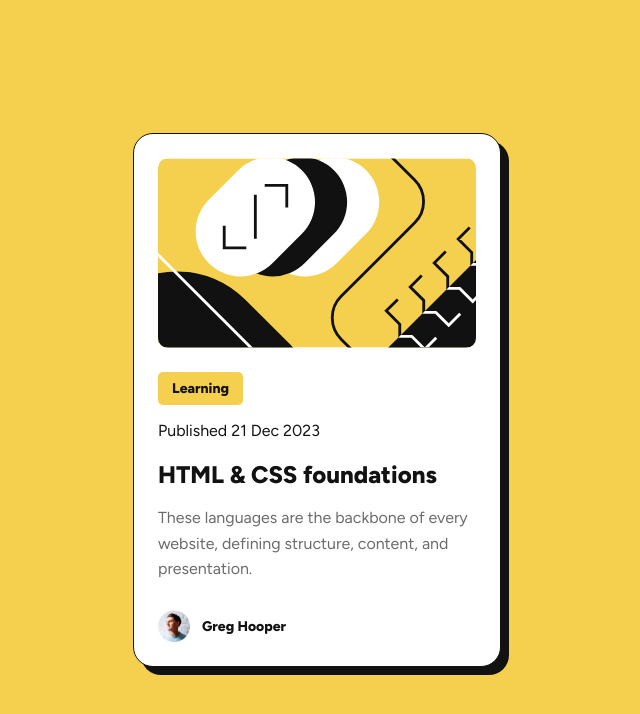
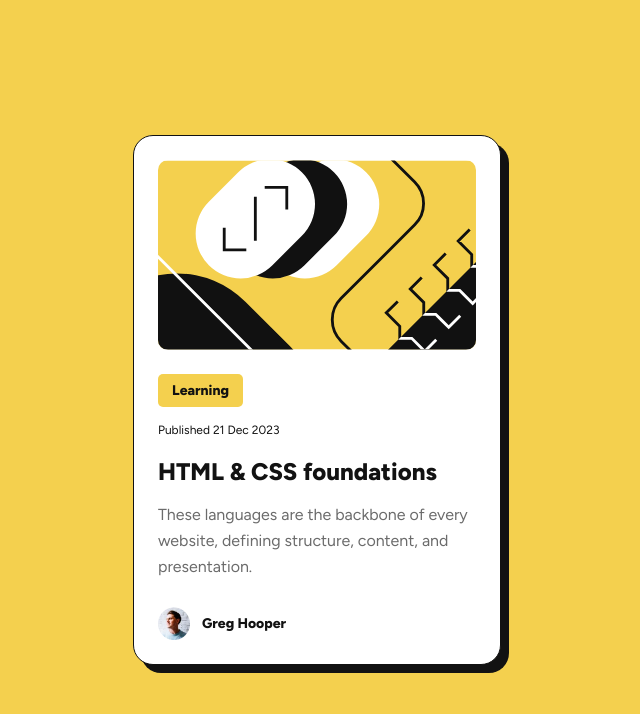
Before and after one commit to KrisvHeij/blog-preview-card, a plain HTML site: page index.html in a window 1280 px wide. Shown: the whole page, without its empty margins (323-963 px from the left). Drawn offline with Linux system fonts and the light colour scheme.

Commit message:
Update style.css

```diff
--- a/style.css
+++ b/style.css
@@ -120,7 +120,6 @@ a {
     height: auto;
   }
 
-  .article-date,
   .article-description {
     font-size: 1rem;
   }
```
